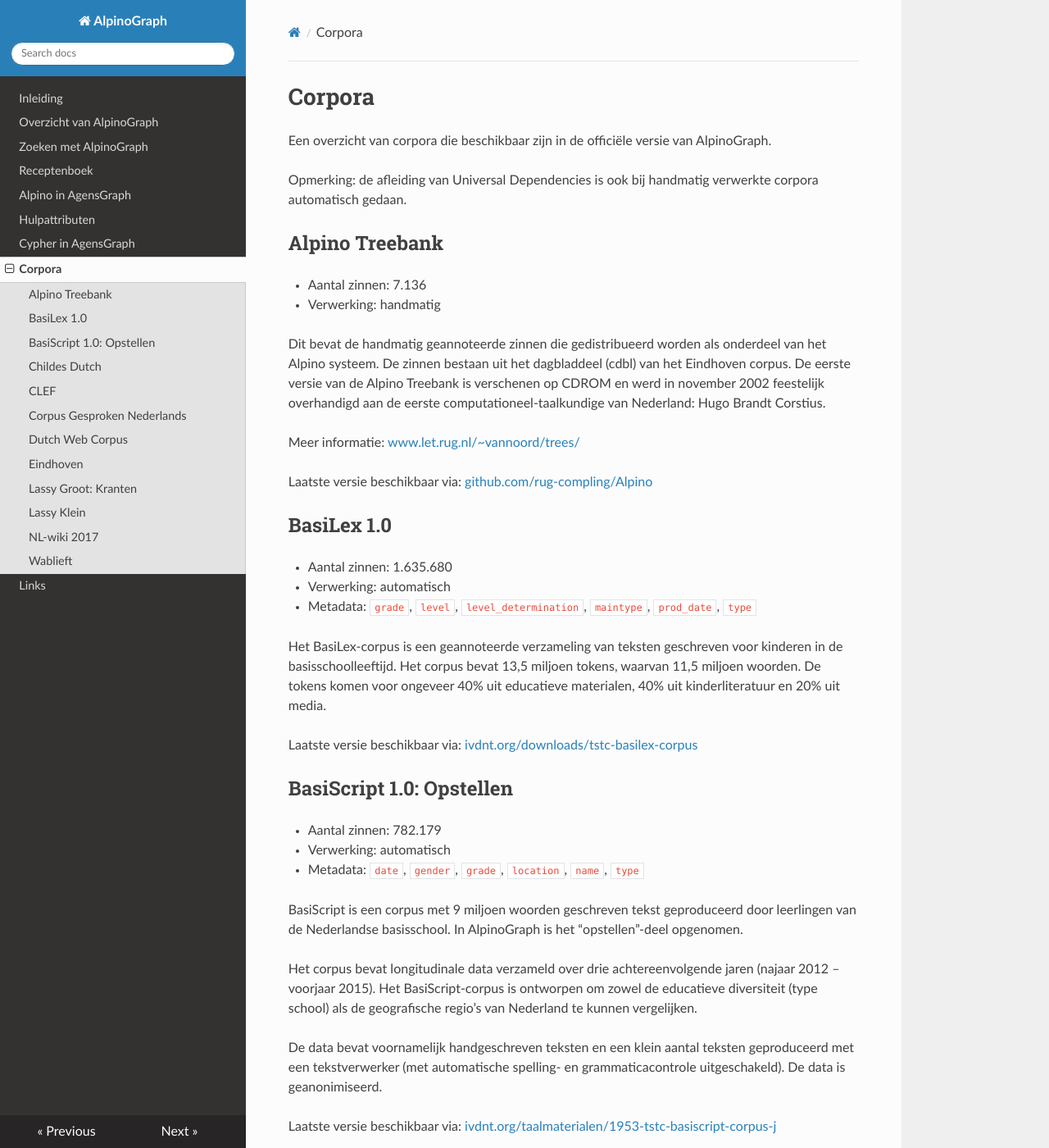
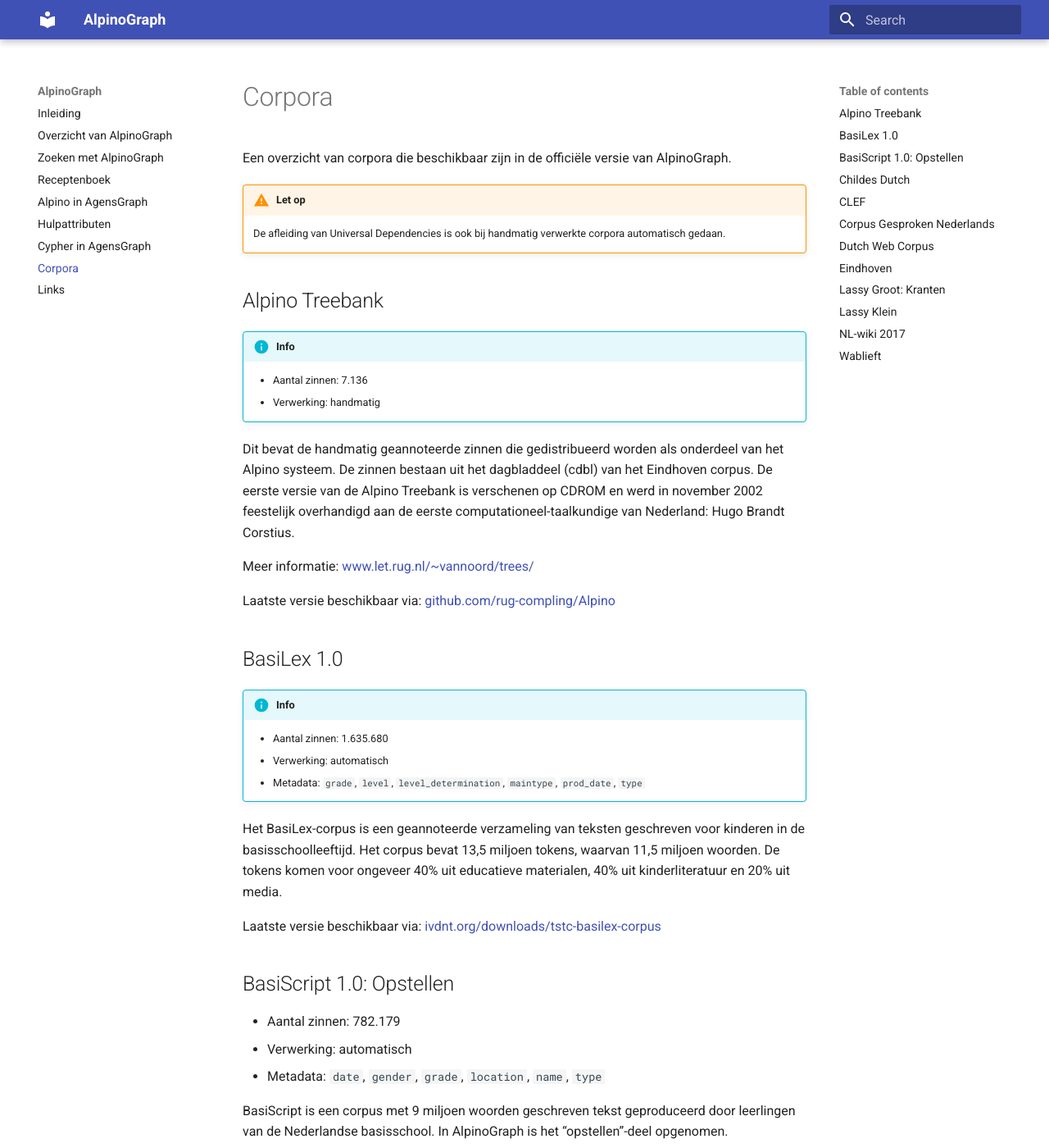
Before and after one commit to rug-compling/alpinograph-docs, an MkDocs documentation site: the page built from docs/corpora.md, in a window 1280 px wide and 1400 px high. Shown: the whole window at 82% size. Built offline with MkDocs 1.6.1 and Material for MkDocs 9.7.7, drawn with Linux system fonts in a browser that asks for light colours; nearby versions of some CDN libraries; some of the changed text lies outside the part shown.

Commit message:
ander theme

```diff
--- a/docs/corpora.md
+++ b/docs/corpora.md
@@ -3,13 +3,15 @@
 Een overzicht van corpora die beschikbaar zijn in de officiële versie
 van AlpinoGraph.
 
-Opmerking: de afleiding van Universal Dependencies is ook bij
-handmatig verwerkte corpora automatisch gedaan.
+!!! warning "Let op"
+    De afleiding van Universal Dependencies is ook bij
+    handmatig verwerkte corpora automatisch gedaan.
 
 ## Alpino Treebank
 
- * Aantal zinnen:  7.136
- * Verwerking: handmatig
+!!! info
+    * Aantal zinnen:  7.136
+    * Verwerking: handmatig
 
 Dit bevat de handmatig geannoteerde zinnen die gedistribueerd worden
 als onderdeel van het Alpino systeem. De zinnen bestaan uit het
@@ -24,9 +26,10 @@
 
 ## BasiLex 1.0
 
- * Aantal zinnen: 1.635.680
- * Verwerking: automatisch
- * Metadata: `grade`, `level`, `level_determination`, `maintype`, `prod_date`, `type`
+!!! info
+    * Aantal zinnen: 1.635.680
+    * Verwerking: automatisch
+    * Metadata: `grade`, `level`, `level_determination`, `maintype`, `prod_date`, `type`
 
 Het BasiLex-corpus is een geannoteerde verzameling van teksten geschreven voor kinderen in de basisschoolleeftijd. Het corpus bevat 13,5 miljoen tokens, waarvan 11,5 miljoen woorden. De tokens komen voor ongeveer 40% uit educatieve materialen, 40% uit kinderliteratuur en 20% uit media.
 
--- a/docs/css/extra.css
+++ /dev/null
@@ -1,8 +0,0 @@
-table {
-  margin-bottom: 1em !important;
-}
-
-span.prediff {
-    font-weight: bold;
-    background-color: #e0e0ff;
-}
--- a/mkdocs.yml
+++ b/mkdocs.yml
@@ -1,15 +1,13 @@
 site_name: AlpinoGraph
 
 theme:
-    name: readthedocs
-
-extra_css:
-    - css/extra.css
+    name: 'material'
 
 markdown_extensions:
-    - smarty
+    - admonition
+    - attr_list
 
-lang: ['nl']
+lang: 'nl'
 
 nav:
     - 'Inleiding': 'index.md'
```
Also changed, not shown: docs/index.md (+5 -4 lines).
